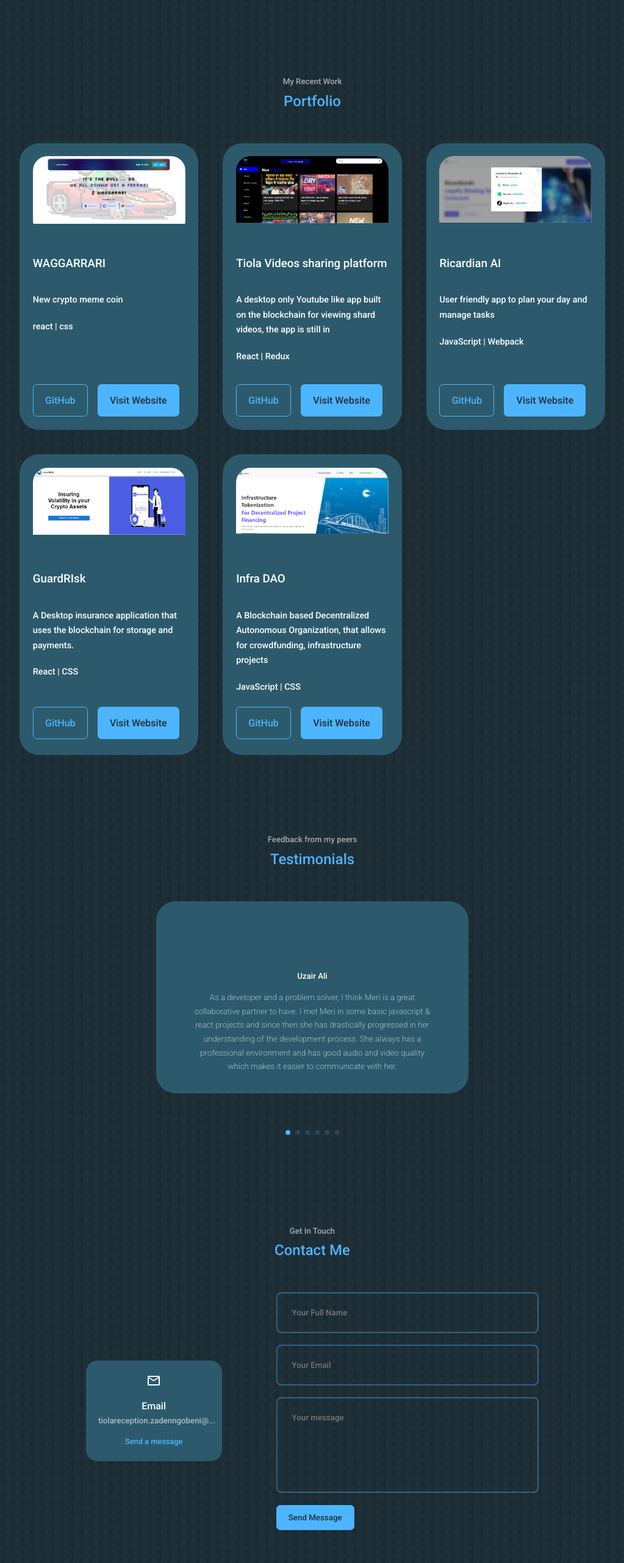
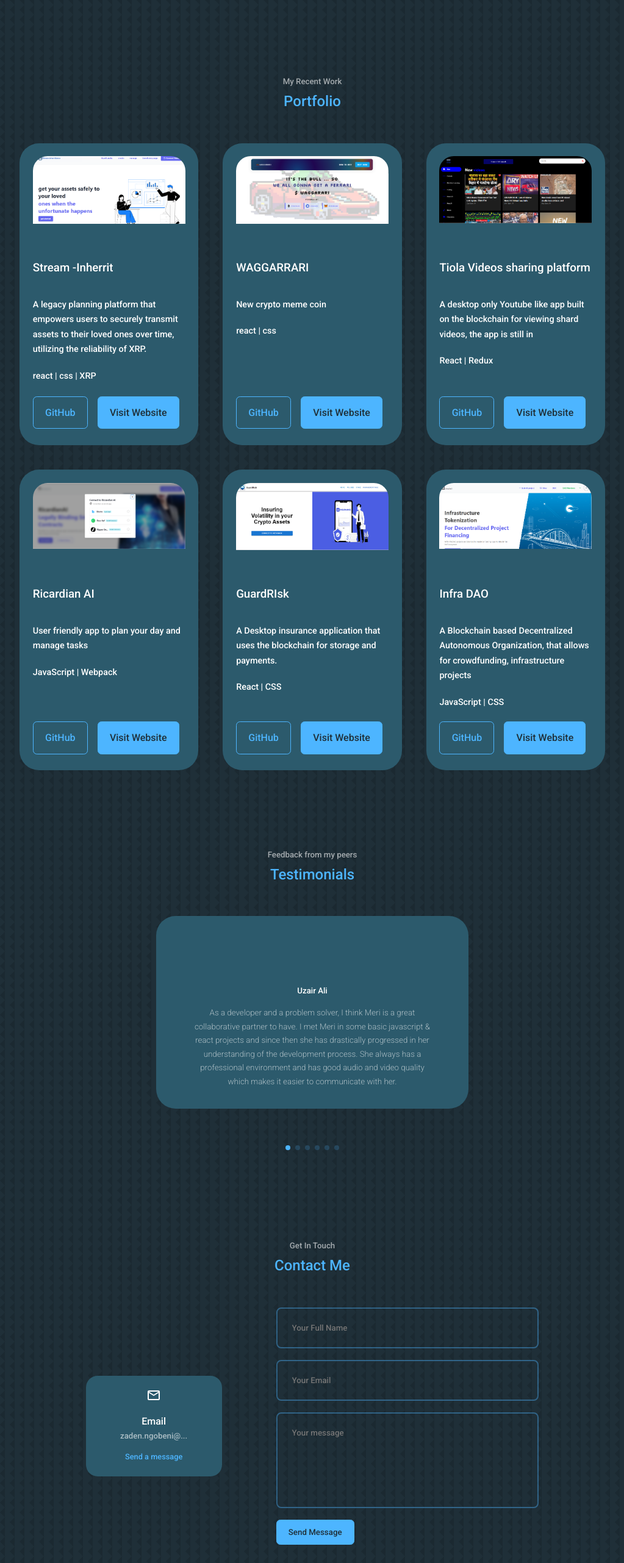
Before and after one commit to ZadenMubarak/tiola-business-site, a React (Create React App) app: page / in a window 1280 px wide. Shown: the part 1608-4171 px from the top of the page at 61% size, without its empty margins (128-1151 px from the left). Built offline with nearby package versions, Linux system fonts and the light colour scheme.

Commit message:
new app added

```diff
--- a/src/components/contact/Contact.jsx
+++ b/src/components/contact/Contact.jsx
@@ -36,8 +36,9 @@ const Contact = () => {
           <article className="contact__option">
             <MdOutlineEmail className="contact__option-icon" />
             <h4>Email</h4>
-            <h5>tiolareception.zadenngobeni@...</h5>
-            <a href="mailto:tiolareception.zadenngobeni@gmail.com">Send a message</a>
+            <h5>zaden.ngobeni@...</h5>
+            {/* tiolareception.zadenngobeni@gmail.com */}
+            <a href="zaden.ngobeni@gmail.com">Send a message</a>
           </article>
         </div>
         <form ref={formRef} onSubmit={handleSubmit}>
--- a/src/components/portfolio/Portfolio.jsx
+++ b/src/components/portfolio/Portfolio.jsx
@@ -1,4 +1,5 @@
 import React from 'react';
+import IMG0 from '../../assets/stream_inherrit.png'
 import IMG1 from '../../assets/WAGGARRARI.png';
 import IMG2 from '../../assets/ricardian AI.png';
 import IMG3 from '../../assets/guardRisk.png';
@@ -9,6 +10,16 @@ import './portfolio.css';
 
 const Portfolio = () => {
   const soloProjects = [
+    {
+      id: 0,
+      title: 'Stream -Inherrit',
+      img: IMG0,
+      description:
+        'A legacy planning platform that empowers users to securely transmit assets to their loved ones over time, utilizing the reliability of XRP.',
+      technologies: 'react | css | XRP',
+      link: 'https://stream-inheritance.vercel.app/',
+      github: 'https://github.com/ZadenMubarak/stream-inheritance',
+    },
     {
       id: 1,
       title: 'WAGGARRARI',
```
Also changed, not shown: src/assets/stream_inherrit.png (added).
